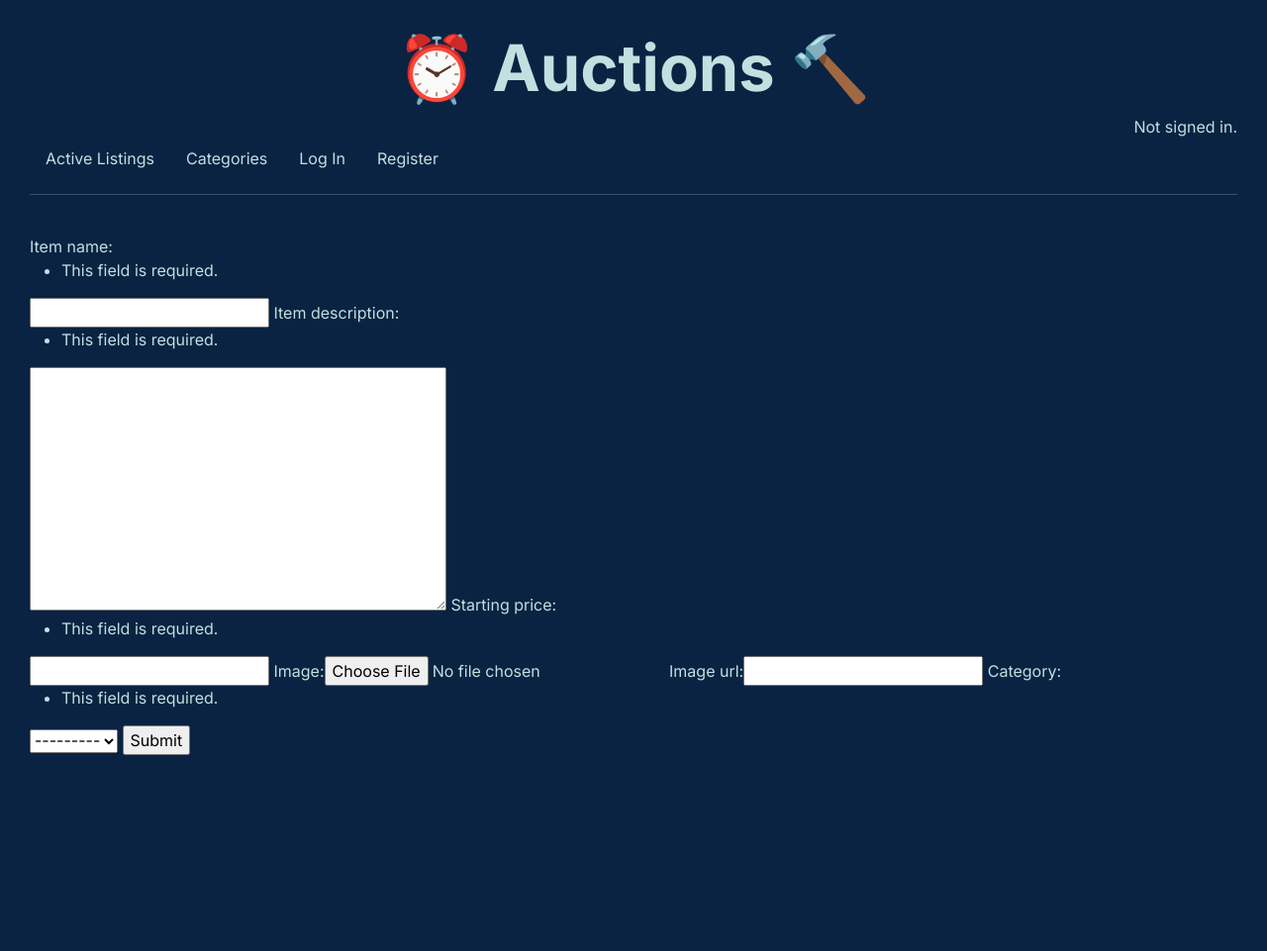
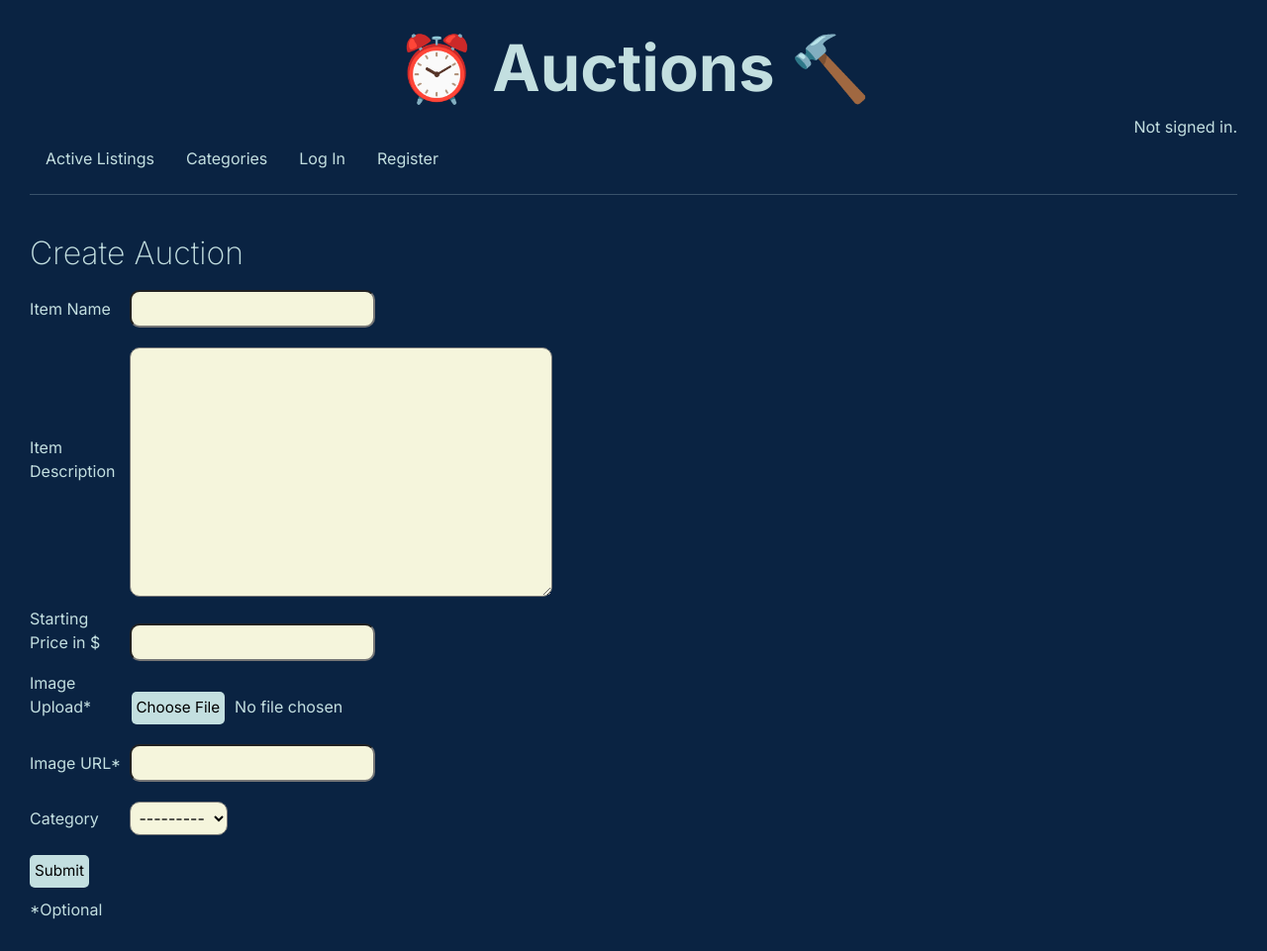
Before and after one commit to januhrhammer/commerce, a Django app: page /new_listing in a window 1280 px wide. Shown: the whole page at 99% size. Before the commit the page ends 763 px from the top, so only its background shows below. Run offline with Django 3.2, Linux system fonts and the light colour scheme; data comes from the database, SQL or seed files in the repository; both versions use the stored data as it was after the commit.

Commit message:
finished styling and fixed some bugs

```diff
--- a/auctions/static/auctions/styles.css
+++ b/auctions/static/auctions/styles.css
@@ -51,6 +51,8 @@
 
 .card-image {
   width: 14rem;
+  border: 2px solid #c3dfe0;
+  border-radius: 5px;
 }
 
 .auction-card {
@@ -107,11 +109,18 @@
 .bid-field {
     color: black;
     width: 120px;
+    background-color: beige;
+    border-radius: 10px;
+    padding: 5px;
+}
+
+.bid-field:focus {
+  outline: none;
 }
 
 .auction-image {
     margin-bottom: 20px;
-    max-width: 250px;
+    width: 16rem;
 }
 
 .auction-display {
@@ -136,3 +145,70 @@
   border-bottom: 1px dotted rgba(255, 255, 255, 0.582);
   margin-bottom: 10px;
 }
+
+.category-link a {
+  text-decoration: none;
+  color: #c3dfe0;
+}
+
+#id_item_name {
+  background-color: beige;
+  border-radius: 10px;
+  padding: 5px;
+  margin: 10px 0 10px 0;
+}
+
+#id_item_description {
+  background-color: beige;
+  border-radius: 10px;
+  padding: 5px;
+  margin: 10px 0 10px 0;
+  vertical-align: middle;
+}
+
+#id_starting_price {
+  background-color: beige;
+  border-radius: 10px;
+  padding: 5px;
+  margin: 10px 0 10px 0;
+}
+
+
+#id_image_url {
+  background-color: beige;
+  border-radius: 10px;
+  padding: 5px;
+  margin: 10px 0 10px 0;
+}
+
+#id_category {
+  background-color: beige;
+  border-radius: 10px;
+  padding: 5px;
+  margin: 10px 0 10px 0;
+}
+
+#id_item_name:focus, #id_item_description:focus, #id_starting_price:focus, #id_image_url:focus {
+  outline: none;
+}
+
+
+input[type="file"]::file-selector-button {
+  background-color: #c3dfe0;
+  border: 0;
+  border-radius: 5px;
+  padding: 5px;
+  font-size: 0.95rem;
+  margin: 10px 10px 10px 2px;
+}
+
+input[type="file"]::file-selector-button:hover {
+  background-color: transparent;
+    outline: 2px solid;
+    outline-color: #c3dfe0;
+    color: white;
+}
+
+.descrip-label {
+  vertical-align: middle;
+}
--- a/auctions/templates/auctions/categories.html
+++ b/auctions/templates/auctions/categories.html
@@ -4,8 +4,9 @@
 
 <h2>Categories</h2>
 
+<ul>
 {% for category in categories %}
-<a href="{% url 'category' category  %}">{{ category }}</a> <br>
+<li><div class="category-link"><a href="{% url 'category' category  %}">{{ category }}</a></div></li>
 {% endfor %}
-
+</ul>
 {% endblock %}
--- a/auctions/templates/auctions/index.html
+++ b/auctions/templates/auctions/index.html
@@ -8,7 +8,11 @@
 {% for auction in auctions %}
 
 <div class="auction-card">
+{% if auction.image_url != "" %}
+<img class="card-image" src="{{auction.image_url}}" alt="" />
+{% else %}
 <img class="card-image" src="{{auction.image.url}}" alt="" />
+{% endif %}
     <div class="card-content">
     <div class="card-atitle">{{ auction.item_name }}</div> <br>
     <div class="card-adesc"><em>{{ auction.item_description }}</em> <br><br>
--- a/auctions/templates/auctions/layout.html
+++ b/auctions/templates/auctions/layout.html
@@ -28,13 +28,13 @@
             </li>
             {% if user.is_authenticated %}
                 <li class="nav-item">
-                    <a class="nav-link" href="{% url 'logout' %}">Log Out</a>
-                </li>
-                <li class="nav-item">
                     <a class="nav-link" href="{% url 'watchlist' %}">Watchlist</a>
                 </li>
                 <li class="nav-item">
                     <a class="nav-link" href="{% url 'new_listing' %}">Create Auction</a>
+                </li>
+                <li class="nav-item">
+                    <a class="nav-link" href="{% url 'logout' %}">Log Out</a>
                 </li>
             {% else %}
                 <li class="nav-item">
--- a/auctions/templates/auctions/new_listing.html
+++ b/auctions/templates/auctions/new_listing.html
@@ -1,13 +1,30 @@
 {% extends "auctions/layout.html" %}
 
 {% block body %}
+<h2>Create Auction</h2>
+
 
 <form method="POST">{% csrf_token %}
-{{ form.as_table }}
 
-<input type="submit">
+<label for="id_item_name" style="width: 6rem">Item Name</label>
+{{ form.item_name }} <br>
+
+<label for="id_item_description" style="width: 6rem">Item Description</label>
+{{ form.item_description }} <br>
+
+<label for="id_starting_price" style="width: 6rem">Starting Price in $</label>
+{{ form.starting_price }} <br>
+
+<label for="id_image" style="width: 6rem">Image Upload*</label>
+{{ form.image }} <br>
+<label for="id_image_url" style="width: 6rem">Image URL*</label>
+{{ form.image_url }} <br>
+<label for="id_category" style="width: 6rem">Category</label>
+{{ form.category }} <br>
+
+<input class="auc-btn" value="Submit" type="submit">
 </form>
 
-
+*Optional
 
 {% endblock %}
--- a/auctions/views.py
+++ b/auctions/views.py
@@ -3,7 +3,7 @@
 from django.http import HttpResponse, HttpResponseRedirect
 from django.shortcuts import render
 from django.urls import reverse
-from django.forms import ModelForm, Textarea, NumberInput
+from django.forms import ModelForm, Textarea, NumberInput, TextInput, Select, FileInput
 from django.utils.translation import gettext_lazy as _
 from .models import User, Listing, Bid, Category, Comment, Watchlist
 
@@ -152,6 +152,14 @@
             "image_url",
             "category",
         ]
+        widgets = {
+            "item_name": TextInput(attrs={"class": "itemname-field"}),
+            "item_description": Textarea(attrs={"class": "itemdesc-field"}),
+            "starting_price": NumberInput(attrs={"class": "price-field", "step": 0.25}),
+            "image": FileInput(attrs={"class": "imgupload-field"}),
+            "image_url": TextInput(attrs={"class": "imgurl_field"}),
+            "category": Select(attrs={"class": "category-field"})
+        }
 
 
 def new_listing(request):
@@ -181,7 +189,7 @@
     class Meta:
         model = Bid
         fields = ["bid_amount"]
-        widgets = {"bid_amount": NumberInput(attrs={"class": "bid-field"})}
+        widgets = {"bid_amount": NumberInput(attrs={"class": "bid-field", "step": 0.25})}
         labels = {"bid_amount": _("")}
 
 
```
Also changed, not shown: auctions/templates/auctions/auction.html (+7 -2 lines), auctions/templates/auctions/category.html (+25 -4 lines), auctions/templates/auctions/watchlist.html (+26 -6 lines), todo.md (+6 -5 lines), db.sqlite3.
